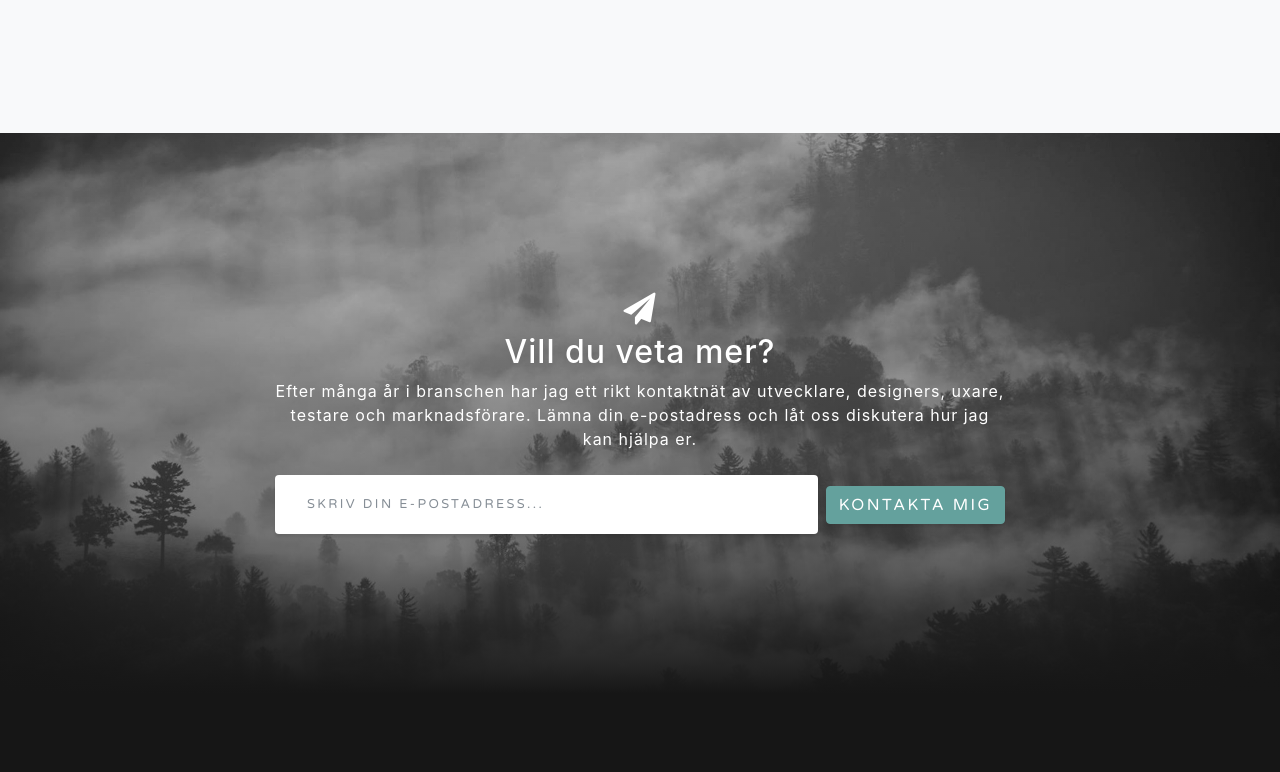
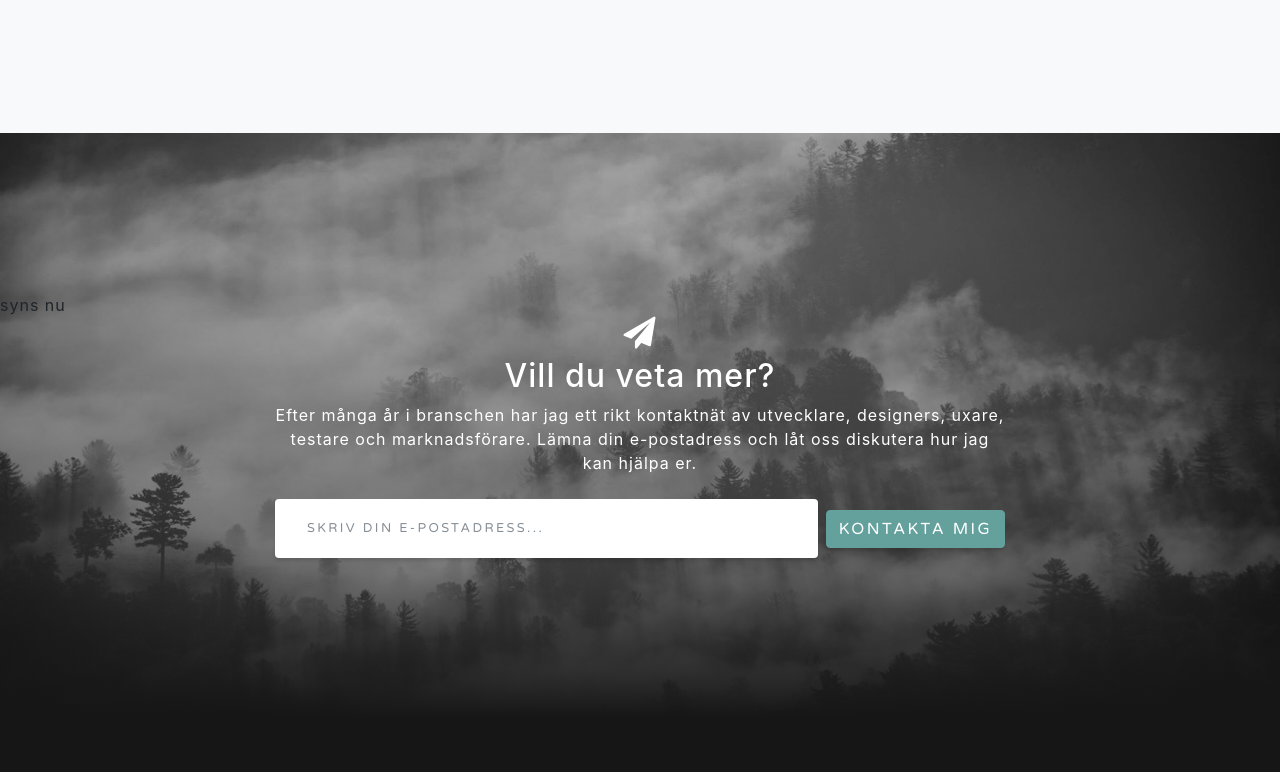
Before and after one commit to superawe/pariohomepage, a React (Create React App) app: page / in a window 1280 px wide. Shown: the part 3740-4512 px from the top of the page. Built offline with nearby package versions, Linux system fonts and the light colour scheme; no server answers.

Commit message:
In view contact form

```diff
--- a/src/components/ContactForm.js
+++ /dev/null
@@ -1,116 +0,0 @@
-import React from "react";
-
-class ContactForm extends React.Component {
-  constructor(props) {
-    super(props);
-    this.state = {
-      email: "",
-      formSumitted: false,
-      formSubmitting: false,
-      sendError: false
-    };
-    this.onSubmit = this.onSubmit.bind(this);
-    this.handleChange = this.handleChange.bind(this);
-  }
-  componentWillReceiveProps(nextProps) {}
-
-  componentDidMount() {
-    console.log(navigator.userAgent);
-    fetch("https://pario-api.azurewebsites.net/api/Visitors", {
-      method: "POST",
-      headers: new Headers(),
-      body: JSON.stringify({ ua: navigator.userAgent })
-    })
-      .then(res => res.json())
-      .then(data => {
-        console.log(data);
-      })
-      .catch(err => {
-        console.log(err);
-      });
-  }
-
-  onSubmit(event) {
-    event.stopPropagation();
-    event.preventDefault();
-    if (this.state.email.length < 5) {
-      return false;
-    }
-    this.setState({ sendError: false });
-    this.setState({ formSubmitting: true });
-
-    fetch("https://pario-api.azurewebsites.net/api/Contact", {
-      method: "POST",
-      headers: new Headers(),
-      body: JSON.stringify({ email: this.state.email })
-    })
-      .then(res => res.json())
-      .then(data => {
-        console.log(data);
-        this.setState({ formSubmitted: true });
-        this.setState({ formSubmitting: false });
-        this.setState({ email: "" });
-        this.setState({ sendError: false });
-      })
-      .catch(err => {
-        console.log(err);
-        this.setState({ formSubmitting: false });
-        this.setState({ sendError: true });
-      });
-  }
-
-  handleChange(event) {
-    this.setState({ email: event.target.value });
-  }
-
-  render() {
-    return (
-      <section id="#signup" name="signup" className={"signup-section"}>
-        <div className="container">
-          <div className="row">
-            <div className="col-md-10 col-lg-8 mx-auto text-center">
-              <i className="fa fa-paper-plane fa-2x mb-2 text-white"></i>
-              <h2 className="text-white mb-2">Vill du veta mer?</h2>
-              <p className="mb-4 text-white">
-                Efter många år i branschen har jag ett rikt kontaktnät av
-                utvecklare, designers, uxare, testare och marknadsförare. Lämna
-                din e-postadress och låt oss diskutera hur jag kan hjälpa er.
-              </p>
-              {this.state.sendError === true && (
-                <h2 className="text-white mb-2">
-                  Något gick fel, försök igen...
-                </h2>
-              )}
-
-              {this.state.formSubmitted !== true &&
-                this.state.formSubmitting !== true && (
-                  <form onSubmit={this.onSubmit} className="form-inline d-flex">
-                    <input
-                      type="email"
-                      className="form-control flex-fill mr-0 mr-sm-2 mb-3 mb-sm-0"
-                      id="inputEmail"
-                      placeholder="Skriv din e-postadress..."
-                      value={this.state.email}
-                      onChange={this.handleChange}
-                    />
-                    <button type="submit" className="btn btn-primary mx-auto">
-                      Kontakta mig
-                    </button>
-                  </form>
-                )}
-              {this.state.formSubmitting === true && (
-                <h2 className="text-white mb-2">skickar...</h2>
-              )}
-
-              {this.state.formSubmitted === true && (
-                <h2 className="text-white mb-2">Tack! Vi hörs snart</h2>
-              )}
-            </div>
-          </div>
-        </div>
-      </section>
-    );
-  }
-}
-
-export default ContactForm;
--- /dev/null
+++ b/src/components/InViewContactForm.js
@@ -0,0 +1,107 @@
+import React, { useEffect, useState } from "react";
+import { useInView } from "react-intersection-observer";
+
+const InViewContactForm = () => {
+  const [ref, inView] = useInView({
+    triggerOnce: true,
+    rootMargin: "100px"
+  });
+  useEffect(() => {
+    if (inView) {
+      fetch("https://pario-api.azurewebsites.net/api/Visitors", {
+        method: "POST",
+        headers: new Headers(),
+        body: JSON.stringify({ ua: navigator.userAgent })
+      })
+        .then(res => res.json())
+        .then(data => {
+          console.log(data);
+        })
+        .catch(err => {
+          console.log(err);
+        });
+    }
+  }, [inView]);
+  const [formSubmitted, setFormSubmitted] = useState(false);
+  const [formSubmitting, setFormSubmitting] = useState(false);
+  const [sendError, setSendError] = useState(false);
+  const [email, setEmail] = useState("");
+
+  const onSubmit = evt => {
+    evt.preventDefault();
+    if (email.length < 5) {
+      return false;
+    }
+    setSendError(false);
+    setFormSubmitting(true);
+
+    fetch("https://pario-api.azurewebsites.net/api/Contact", {
+      method: "POST",
+      headers: new Headers(),
+      body: JSON.stringify({ email })
+    })
+      .then(res => res.json())
+      .then(data => {
+        console.log(data);
+        setFormSubmitted(true);
+        setFormSubmitting(false);
+        setEmail("");
+        setSendError(false);
+      })
+      .catch(err => {
+        console.log(err);
+        setFormSubmitting(false);
+        setSendError(true);
+      });
+  };
+
+  return (
+    <section id="#signup" name="signup" className={"signup-section"} ref={ref}>
+      {inView && <div>syns nu</div>}
+
+      <div className="container">
+        <div className="row">
+          <div className="col-md-10 col-lg-8 mx-auto text-center">
+            <i className="fa fa-paper-plane fa-2x mb-2 text-white"></i>
+            <h2 className="text-white mb-2">Vill du veta mer?</h2>
+            <p className="mb-4 text-white">
+              Efter många år i branschen har jag ett rikt kontaktnät av
+              utvecklare, designers, uxare, testare och marknadsförare. Lämna
+              din e-postadress och låt oss diskutera hur jag kan hjälpa er.
+            </p>
+            {sendError === true && (
+              <h2 className="text-white mb-2">
+                Något gick fel, försök igen...
+              </h2>
+            )}
+
+            {formSubmitted !== true && formSubmitting !== true && (
+              <form onSubmit={onSubmit} className="form-inline d-flex">
+                <input
+                  type="email"
+                  className="form-control flex-fill mr-0 mr-sm-2 mb-3 mb-sm-0"
+                  id="inputEmail"
+                  placeholder="SKRIV DIN E-POSTADRESS..."
+                  value={email}
+                  onChange={e => setEmail(e.target.value)}
+                />
+                <button type="submit" className="btn btn-primary mx-auto">
+                  Kontakta mig
+                </button>
+              </form>
+            )}
+            {formSubmitting === true && (
+              <h2 className="text-white mb-2">skickar...</h2>
+            )}
+
+            {formSubmitted === true && (
+              <h2 className="text-white mb-2">Tack! Vi hörs snart</h2>
+            )}
+          </div>
+        </div>
+      </div>
+    </section>
+  );
+};
+
+export default InViewContactForm;
--- a/src/pages/startpage/index.js
+++ b/src/pages/startpage/index.js
@@ -1,8 +1,8 @@
 import React from "react";
 import Header from "../../components/Header";
 import Section from "../../components/Section";
-import ContactForm from "../../components/ContactForm";
 import InViewVideo from "../../components/InViewVideo";
+import InViewContactForm from "../../components/InViewContactForm";
 //import { NavHashLink as Link } from "react-router-hash-link";
 import * as Scroll from "react-scroll";
 
@@ -210,7 +210,7 @@ function StartPage() {
           </div>
         }
       ></Section>
-      <ContactForm></ContactForm>
+      <InViewContactForm></InViewContactForm>
       <Section
         name="contact"
         classList="bg-black"
--- a/src/scss/_signup.scss
+++ b/src/scss/_signup.scss
@@ -18,7 +18,6 @@
       height: auto;
       font-family: "Varela Round";
       font-size: 80%;
-      text-transform: uppercase;
       letter-spacing: 0.15rem;
       border: 0;
     }
```
